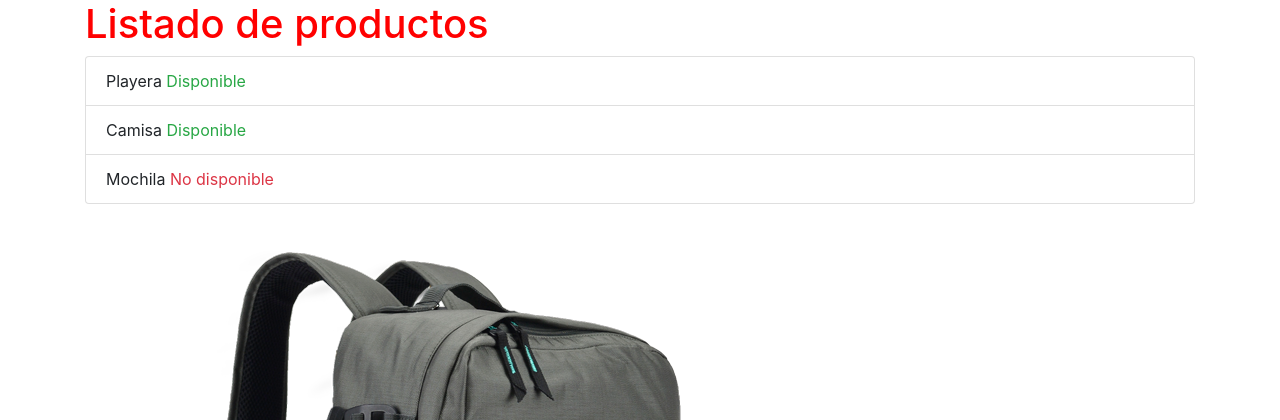
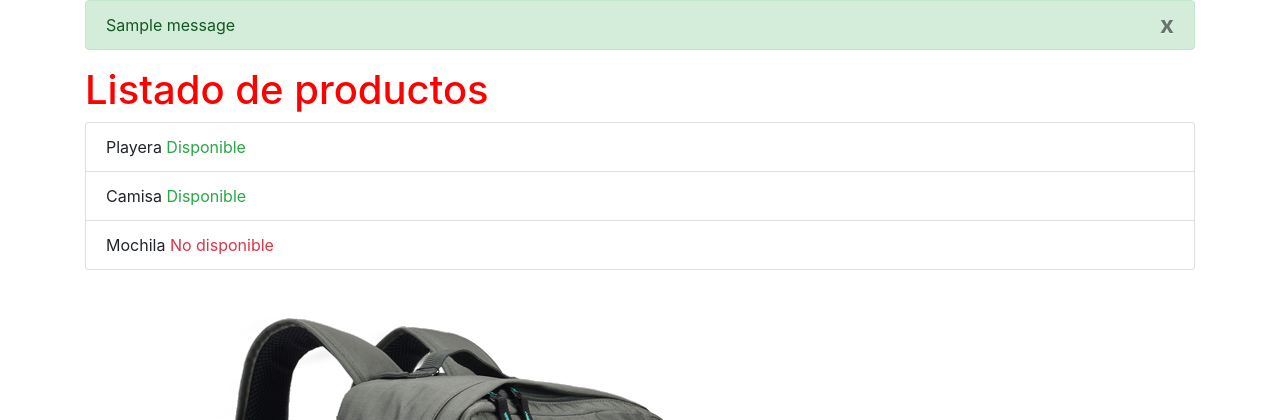
Before and after one commit to Blackstar84/facilito_store, a Django app: page / in a window 1280 px wide. Shown: the top 420 px of the page. Run offline with Django 3.2, Linux system fonts and the light colour scheme; one stand-in notice (Sample message) is shown.

Commit message:
se agrega hasta la clase Mensajes

```diff
--- a/facilito_store/templates/index.html
+++ b/facilito_store/templates/index.html
@@ -10,6 +10,21 @@
 </head>
 <body>
     <div class="container">
+        {% if messages %}
+            {% for message in messages %}
+                {% if message.tags == 'success' %}
+                <div class="alert alert-success">
+                    <button type="button" class="close" data-dismiss="alert">x</button>
+                    {{ message }}
+                </div>
+                {% else %}
+                <div class="alert alert-danger">
+
+                    {{ message }}
+                </div>
+                {% endif %}
+            {% endfor %}
+        {% endif %}
         <div class="row">
             <div class="col">
                 <h1>{{ message }}</h1>
--- a/facilito_store/views.py
+++ b/facilito_store/views.py
@@ -1,6 +1,7 @@
 from django.http import HttpResponse
 from django.shortcuts import redirect, render
 from django.contrib.auth import authenticate, login, logout
+from django.contrib import messages
 
 
 def index(request):
@@ -26,8 +27,10 @@ def login_view(request):
 
         if user:
             login(request, user)
+            messages.success(request,'Bienvenido {}'.format(user.username))
             return redirect('index')
-
+        else:
+            messages.error(request, 'Usuario o contraseña no válidos')
 
 
     return render(request, 'users/login.html', {})
```
Also changed, not shown: facilito_store/templates/users/login.html (+16 -0 lines), db.sqlite3.
